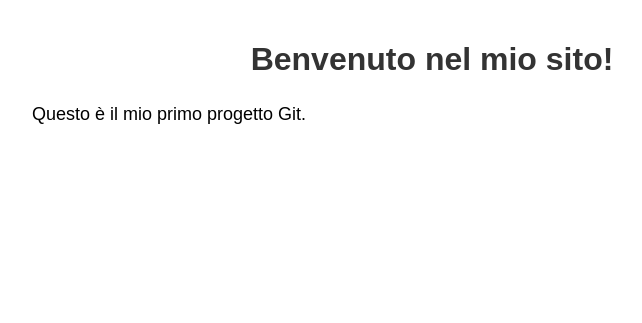
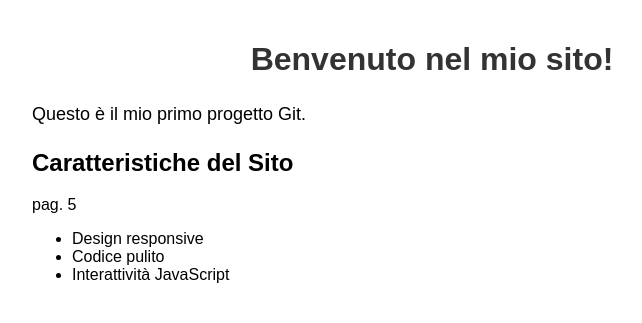
Before and after one commit to Yul-1/primo-sito, a plain HTML site: page index.html in a window 1280 px wide. Shown: the whole page, without its empty margins (208-850 px from the left). Drawn offline with Linux system fonts and the light colour scheme.

Commit message:
Aggiunta sezione caratteristiche

```diff
--- a/index.html
+++ b/index.html
@@ -12,3 +12,14 @@
 <script src="script.js"></script>
 </body>
 </html>
+<div class="feature">
+<h2>Caratteristiche del Sito</h2>
+
+pag. 5
+
+<ul>
+<li>Design responsive</li>
+<li>Codice pulito</li>
+<li>Interattività JavaScript</li>
+</ul>
+</div>
```
